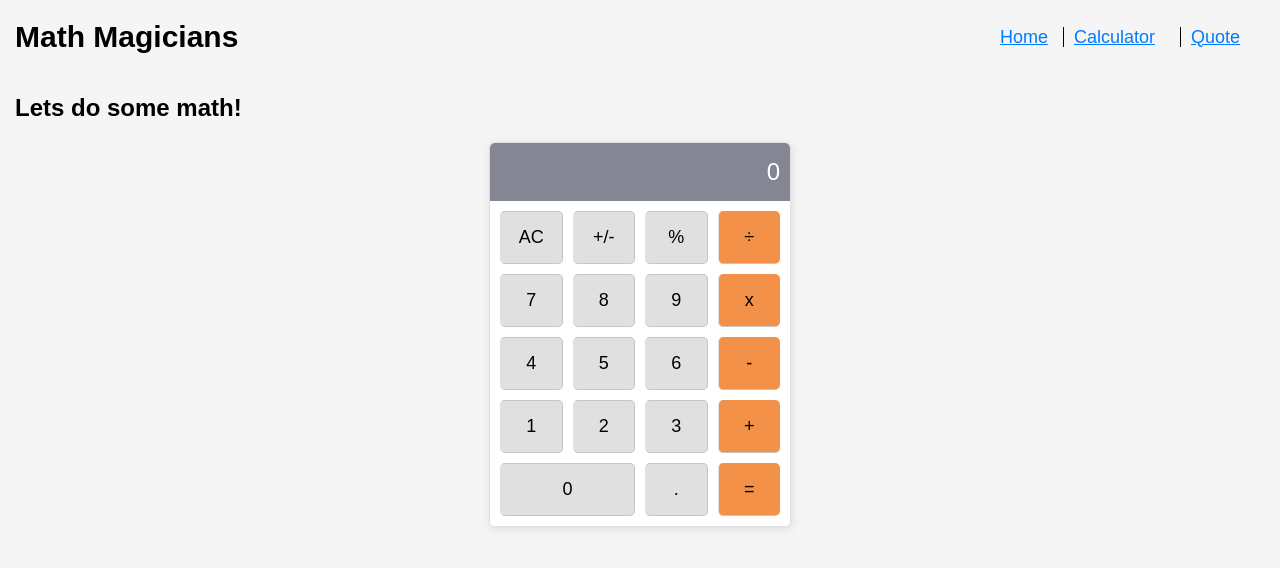
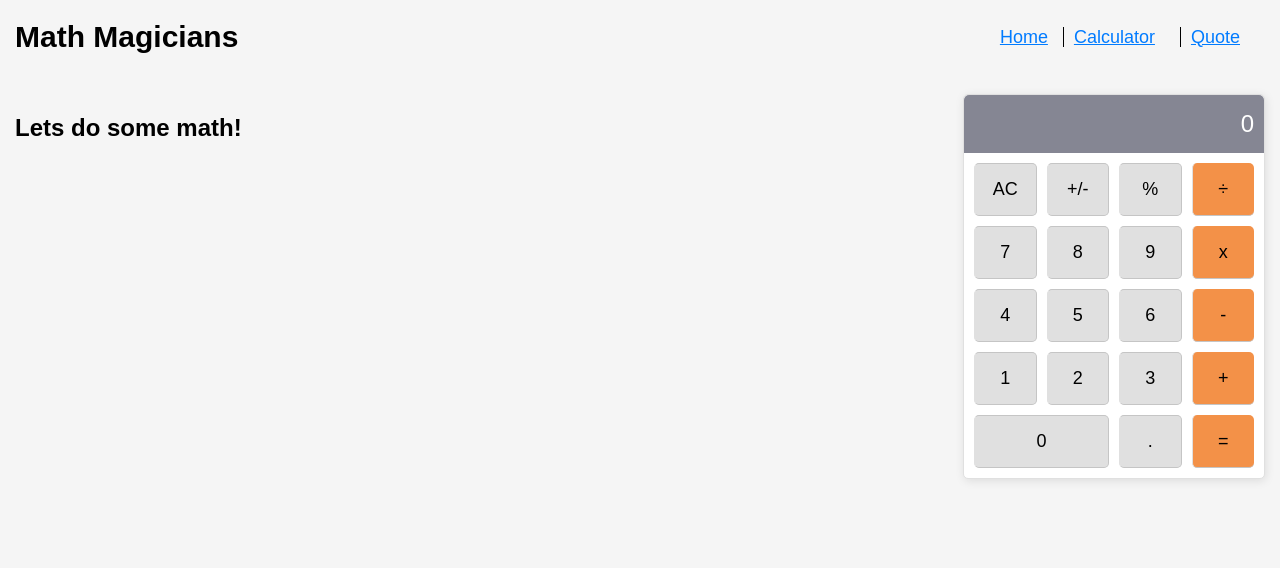
Before and after one commit to mershark/math-magician, a React (Create React App) app: page /calculator in a window 1280 px wide. Shown: the top 568 px of the page. Built offline with nearby package versions, Linux system fonts and the light colour scheme.

Commit message:
Update styling

```diff
--- a/src/pages/CalculatorPage.js
+++ b/src/pages/CalculatorPage.js
@@ -1,9 +1,10 @@
 import React from 'react';
 import Calculator from '../components/Calculator';
+import '../styles/calculator.css';
 
 const CalculatorPage = () => (
   <div className="calculator-div">
-    <h2>Lets do some math!</h2>
+    <h2 className="calculator-h2">Lets do some math!</h2>
     <Calculator />
   </div>
 );
--- a/src/pages/QuotePage.js
+++ b/src/pages/QuotePage.js
@@ -1,11 +1,9 @@
 import React from 'react';
 import QuoteDisplay from '../components/QuoteDisplay';
+import '../styles/quote.css';
 
 const QuotePage = () => (
-  <div>
-    {/* Header */}
-    {/* Navigation Links */}
-    <h1>Quote of the Day</h1>
+  <div className="quote-container">
     <QuoteDisplay />
   </div>
 );
--- a/src/styles/App.css
+++ b/src/styles/App.css
@@ -47,7 +47,6 @@ h1 {
 .calculator {
   width: 100%;
   max-width: 300px;
-  margin: 0 auto;
   border: 1px solid #e0e0e0;
   text-align: center;
   background-color: #fff;
--- a/src/styles/calculator.css
+++ b/src/styles/calculator.css
@@ -1,5 +1,9 @@
-/* styles/calculator.css */
 .calculator-div {
   display: flex;
-  flex-direction: column;
+  margin-top: 20px;
+  justify-content: space-between;
 }
+
+.calculator-h2 {
+  padding: 0;
+}
--- a/src/styles/quote.css
+++ b/src/styles/quote.css
@@ -1,5 +1,5 @@
-/* styles/quote.css */
 .quote-container {
   text-align: center;
-  padding: 40px;
+  margin-top: 80px;
+  height: 80vh;
 }
```
